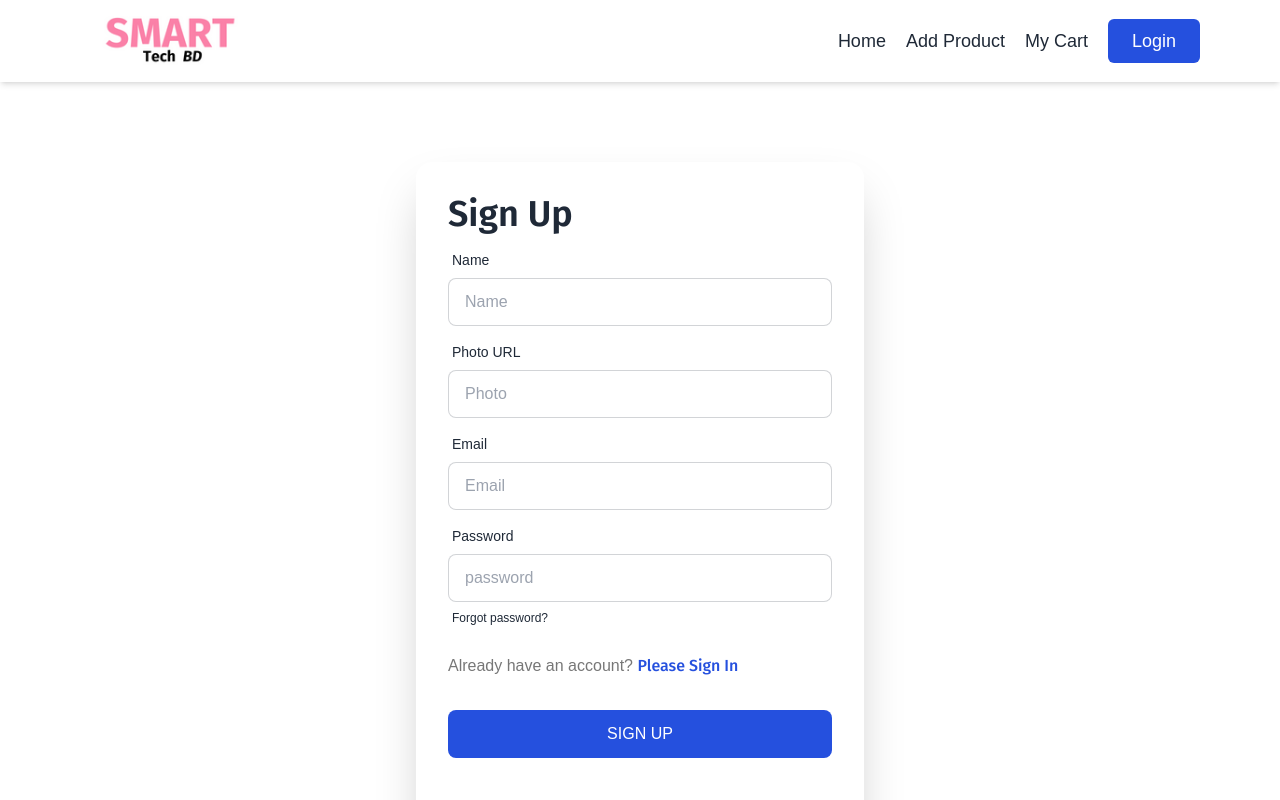
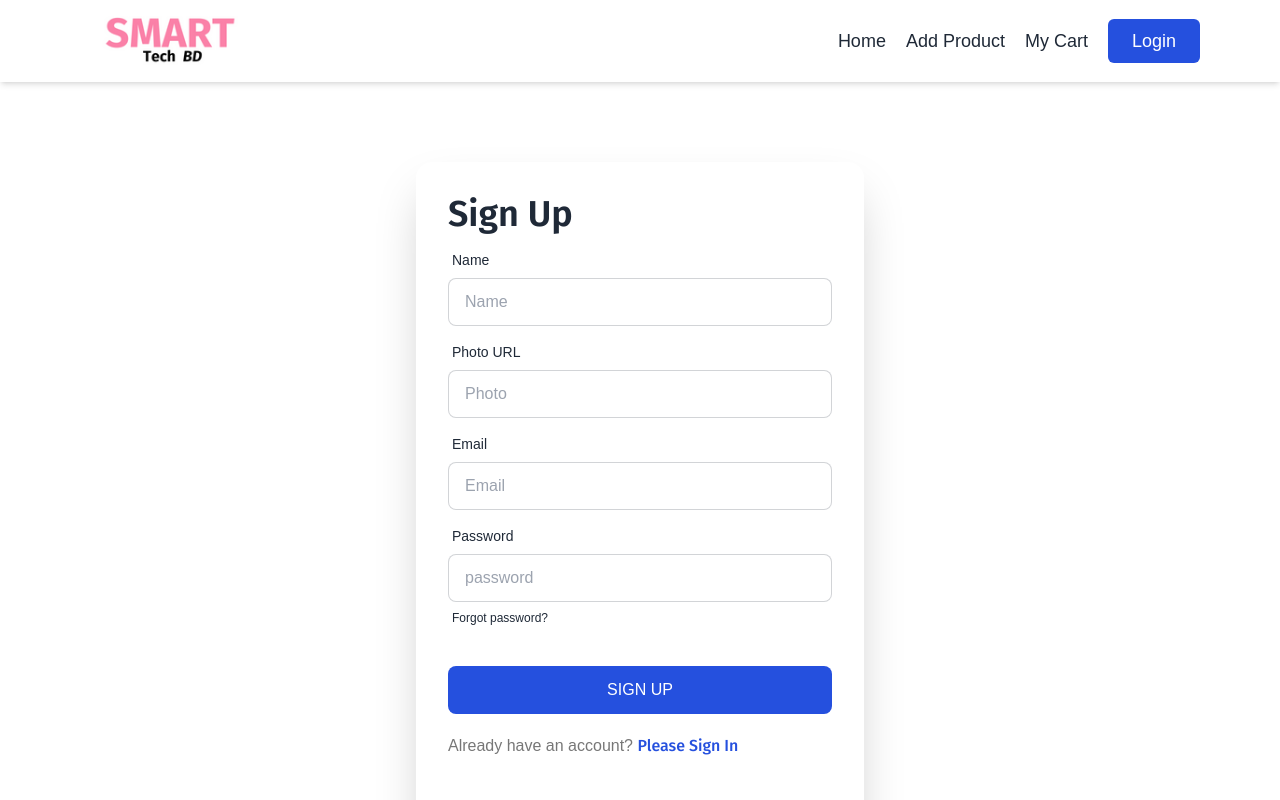
Before and after one commit to najrulislam38/smart-tech-bd-client, a React (Vite) app: page /register in a window 1280 px wide. Shown: the top 800 px of the page. Built offline with nearby package versions, Linux system fonts and the light colour scheme; no server answers; a web font is replaced by a local one.

Commit message:
added create and signin user with email and password

```diff
--- a/src/Pages/Login/Login.jsx
+++ b/src/Pages/Login/Login.jsx
@@ -4,8 +4,31 @@ import { AuthContext } from "../../Provider/AuthProvider";
 import Swal from "sweetalert2";
 
 const Login = () => {
-  const { signInWithGoogle } = useContext(AuthContext);
+  const { signInWithGoogle, signInUser } = useContext(AuthContext);
 
+  const handleSignInUser = (e) => {
+    e.preventDefault();
+    const form = e.target;
+    const email = form.email.value;
+    const password = form.password.value;
+    console.log(email, password);
+
+    // signIn user
+    signInUser(email, password)
+      .then((result) => {
+        console.log(result.user);
+        Swal.fire("Successful!", "Sign In successfully.!", "success");
+      })
+      .catch((error) => {
+        Swal.fire({
+          icon: "error",
+          title: "Oops...",
+          text: `${error.message}`,
+        });
+      });
+  };
+
+  // signIn by google
   const handleSignInGoogle = () => {
     signInWithGoogle()
       .then((result) => {
@@ -17,14 +40,13 @@ const Login = () => {
           icon: "error",
           title: "Oops...",
           text: `${error.message}`,
-          footer: '<a href="">Why do I have this issue?</a>',
         });
       });
   };
   return (
     <div className="w-full md:my-10 lg:my-20 flex justify-center items-center">
       <div className="card pb-10 flex-shrink-0 w-full max-w-md shadow-2xl bg-base-100">
-        <form className="card-body">
+        <form onSubmit={handleSignInUser} className="card-body">
           <h2 className="text-4xl font-fira-sans font-semibold">Sign In</h2>
           <div className="form-control">
             <label className="label">
@@ -32,7 +54,8 @@ const Login = () => {
             </label>
             <input
               type="email"
-              placeholder="email"
+              name="email"
+              placeholder="Email"
               className="input input-bordered"
               required
             />
@@ -43,7 +66,8 @@ const Login = () => {
             </label>
             <input
               type="password"
-              placeholder="password"
+              name="password"
+              placeholder="Password"
               className="input input-bordered"
               required
             />
@@ -54,7 +78,9 @@ const Login = () => {
             </label>
           </div>
           <div className="form-control mt-6">
-            <button className="btn primary-btn">Sign In</button>
+            <button type="submit" className="btn primary-btn">
+              Sign In
+            </button>
           </div>
           <p className="mt-3">
             If do not have an account?{" "}
--- a/src/Pages/Register/Register.jsx
+++ b/src/Pages/Register/Register.jsx
@@ -4,13 +4,60 @@ import { AuthContext } from "../../Provider/AuthProvider";
 import Swal from "sweetalert2";
 
 const Register = () => {
-  const { signInWithGoogle } = useContext(AuthContext);
+  const { signInWithGoogle, createUser } = useContext(AuthContext);
 
+  const handleCreateUser = (e) => {
+    e.preventDefault();
+    const form = e.target;
+    const name = form.name.value;
+    const photo = form.photo.value;
+    const email = form.email.value;
+    const password = form.password.value;
+
+    console.log(name, photo, email, password);
+
+    // password validation for at least 6 character.
+    if (password.length < 6) {
+      return Swal.fire({
+        icon: "error",
+        title: "Oops...",
+        text: "Your password should be at least 6 characters",
+      });
+    }
+
+    // password validation for at least one capital letter.
+    if (!/(?=.*[A-Z])/.test(password)) {
+      return Swal.fire({
+        icon: "error",
+        title: "Oops...",
+        text: "Password should have at least one uppercase letter.",
+      });
+    }
+
+    // password validation for at least  one specific character.
+    if (!/(?=.*[@#$%^&+=!])/.test(password)) {
+      return Swal.fire({
+        icon: "error",
+        title: "Oops...",
+        text: "Password should have at least one specific character.",
+      });
+    }
+
+    createUser(email, password)
+      .then((result) => {
+        console.log(result.user);
+      })
+      .catch((error) => {
+        console.log(error.message);
+      });
+  };
+
+  // sign in use google
   const handleSignInGoogle = () => {
     signInWithGoogle()
       .then((result) => {
         console.log(result.user);
-        Swal.fire("Good job!", "Sign In successful.!", "success");
+        Swal.fire("Successful!", "Sign In successfully.!", "success");
       })
       .catch((error) => {
         Swal.fire({
@@ -23,7 +70,7 @@ const Register = () => {
   return (
     <div className="w-full md:my-10 lg:my-20 flex justify-center items-center">
       <div className="card pb-10 flex-shrink-0 w-full max-w-md shadow-2xl bg-base-100">
-        <form className="card-body">
+        <form onSubmit={handleCreateUser} className="card-body">
           <h2 className="text-4xl font-fira-sans font-semibold">Sign Up</h2>
           <div className="form-control">
             <label className="label">
@@ -46,7 +93,6 @@ const Register = () => {
               placeholder="Photo"
               name="photo"
               className="input input-bordered"
-              required
             />
           </div>
           <div className="form-control">
@@ -78,6 +124,11 @@ const Register = () => {
               </a>
             </label>
           </div>
+          <div className="form-control mt-6">
+            <button type="submit" className="btn primary-btn">
+              Sign UP
+            </button>
+          </div>
           <p className="mt-3">
             Already have an account?{" "}
             <Link
@@ -87,9 +138,6 @@ const Register = () => {
               Please Sign In
             </Link>
           </p>
-          <div className="form-control mt-6">
-            <button className="btn primary-btn">Sign UP</button>
-          </div>
         </form>
         <div className="divider mx-7 font-medium">Or</div>
         <div className="">
--- a/src/Provider/AuthProvider.jsx
+++ b/src/Provider/AuthProvider.jsx
@@ -1,4 +1,9 @@
-import { GoogleAuthProvider, signInWithPopup } from "firebase/auth";
+import {
+  GoogleAuthProvider,
+  createUserWithEmailAndPassword,
+  signInWithEmailAndPassword,
+  signInWithPopup,
+} from "firebase/auth";
 import { createContext, useState } from "react";
 import auth from "../Firebase/firebase.config";
 import PropTypes from "prop-types";
@@ -18,10 +23,23 @@ const AuthProvider = ({ children }) => {
     return signInWithPopup(auth, googleProvider);
   };
 
+  // create user by email and password.
+  const createUser = (email, password) => {
+    setLoading(true);
+    return createUserWithEmailAndPassword(auth, email, password);
+  };
+
+  const signInUser = (email, password) => {
+    setLoading(true);
+    return signInWithEmailAndPassword(auth, email, password);
+  };
+
   const authInformation = {
     user,
     loading,
     signInWithGoogle,
+    createUser,
+    signInUser,
   };
   return (
     <AuthContext.Provider value={authInformation}>
```
